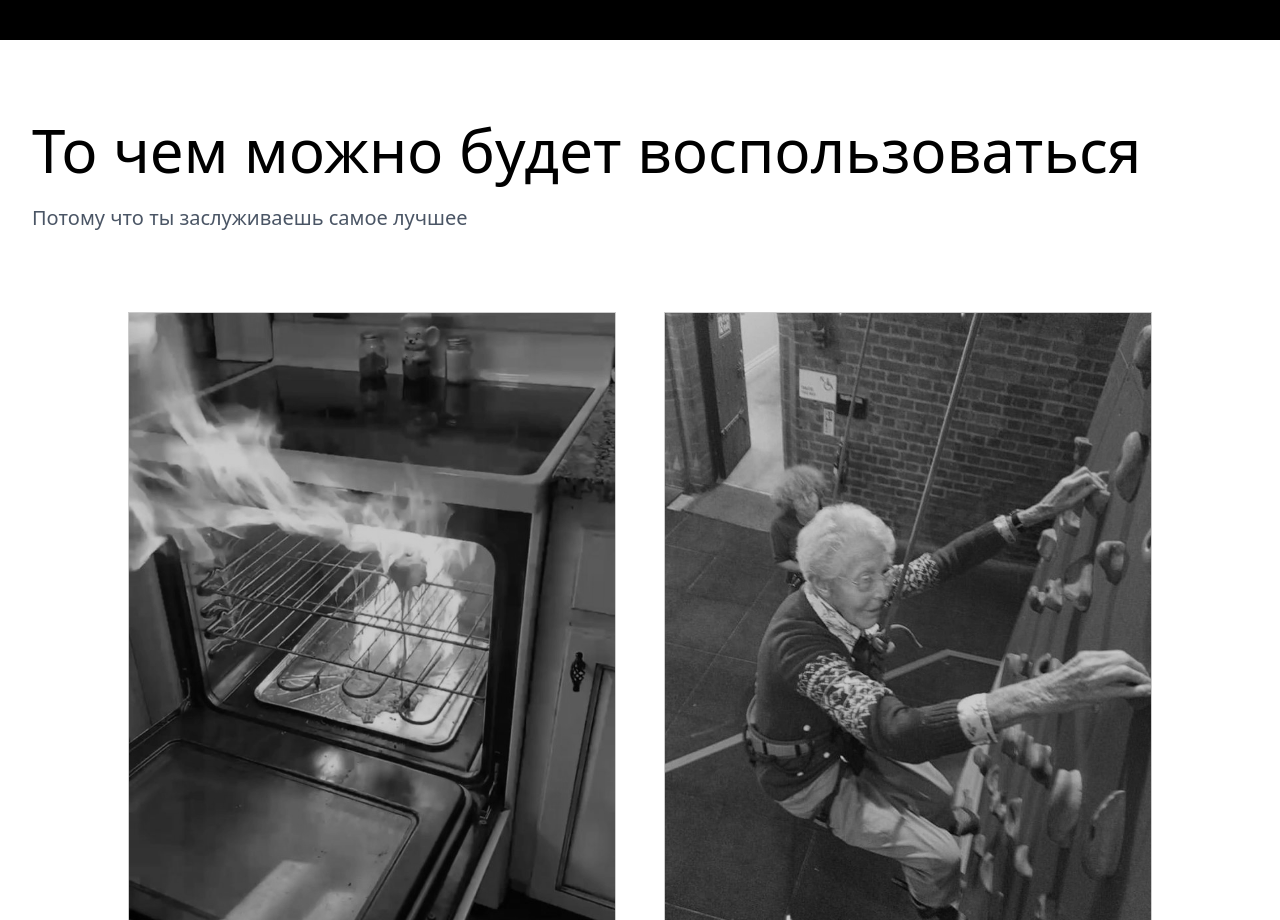
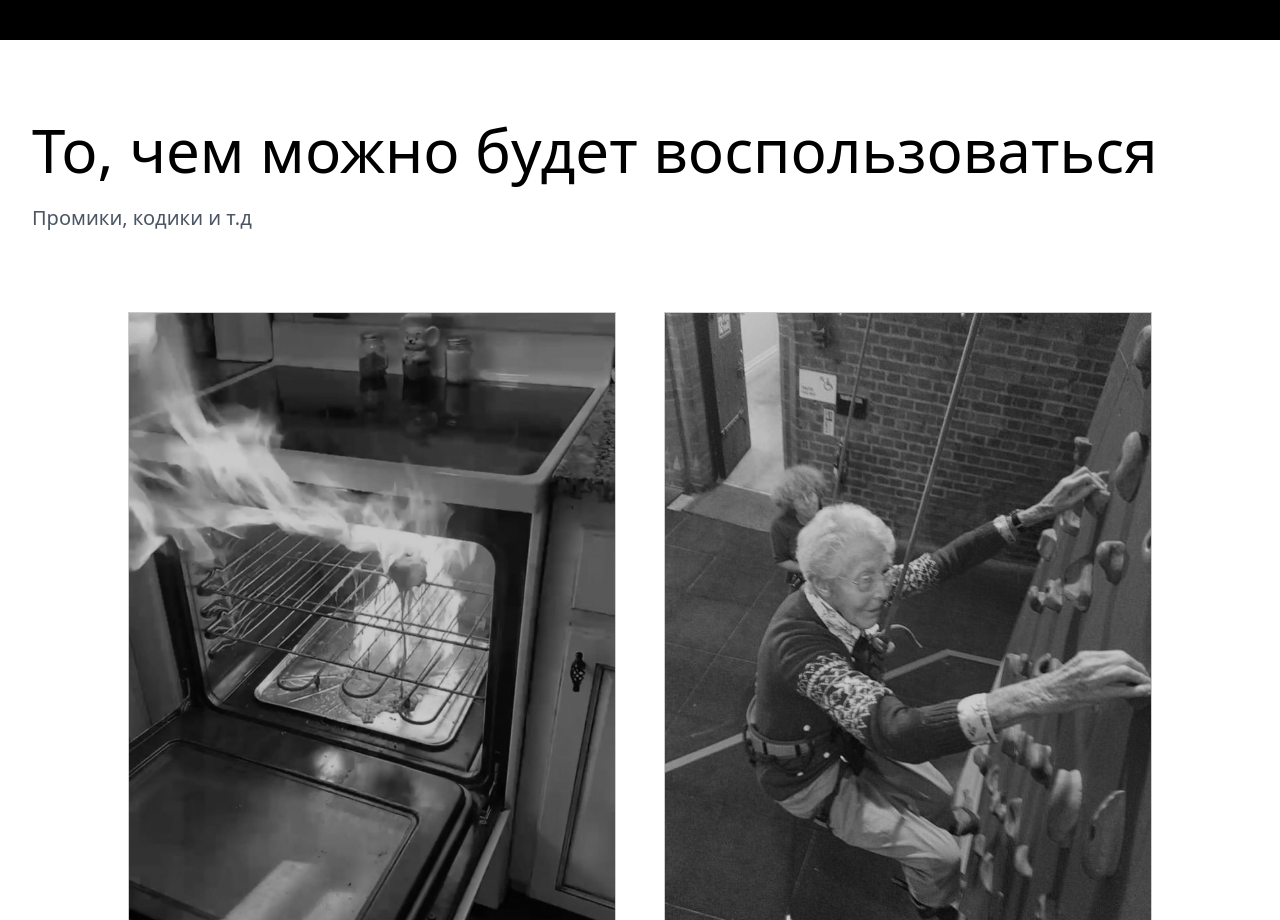
Before and after one commit to PernatijSS/full-of-sausage, a React (Vite) app in the folder frontend/: page / in a window 1280 px wide. Shown: the part 2800-3720 px from the top of the page. Built offline with nearby package versions, Linux system fonts and the light colour scheme.

Commit message:
Поправил текстовку

```diff
--- a/frontend/src/components/GiftsSection.tsx
+++ b/frontend/src/components/GiftsSection.tsx
@@ -181,10 +181,10 @@ export function GiftsSection() {
           className="mb-16 md:mb-20"
         >
           <h2 className="text-4xl md:text-5xl lg:text-6xl mb-6">
-            То чем можно будет воспользоваться
+            То, чем можно будет воспользоваться
           </h2>
           <p className="text-lg md:text-xl text-gray-600 max-w-2xl">
-            Потому что ты заслуживаешь самое лучшее
+            Промики, кодики и т.д
           </p>
         </motion.div>
 
```
